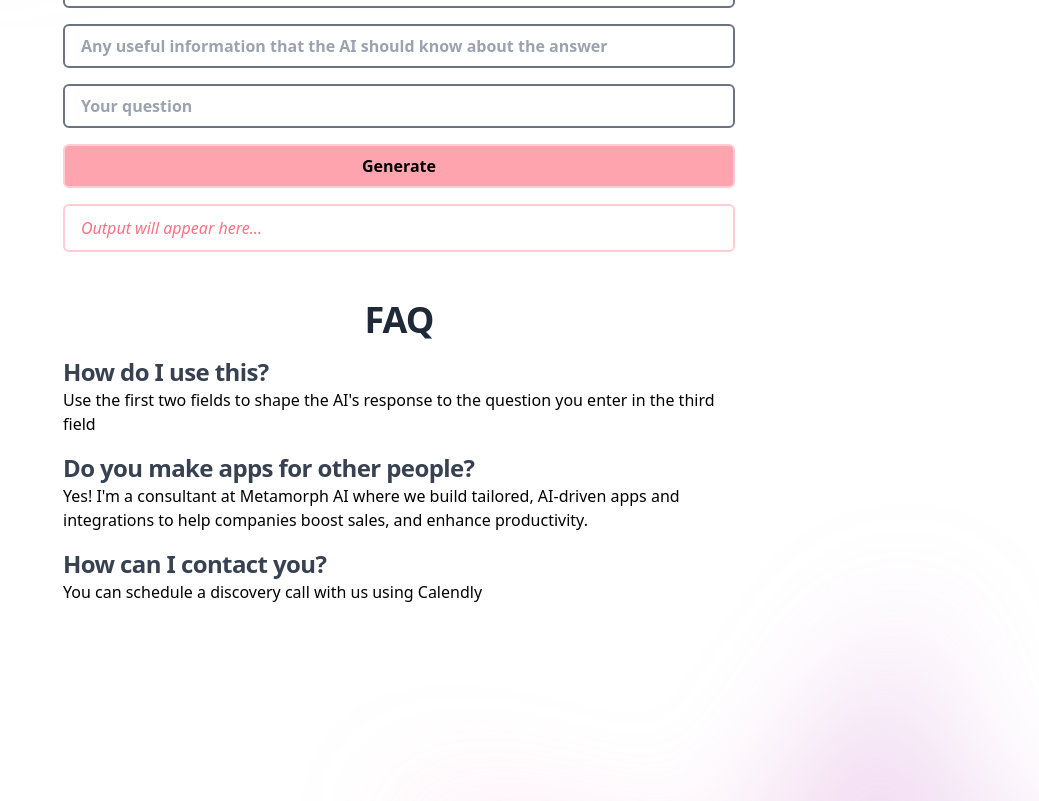
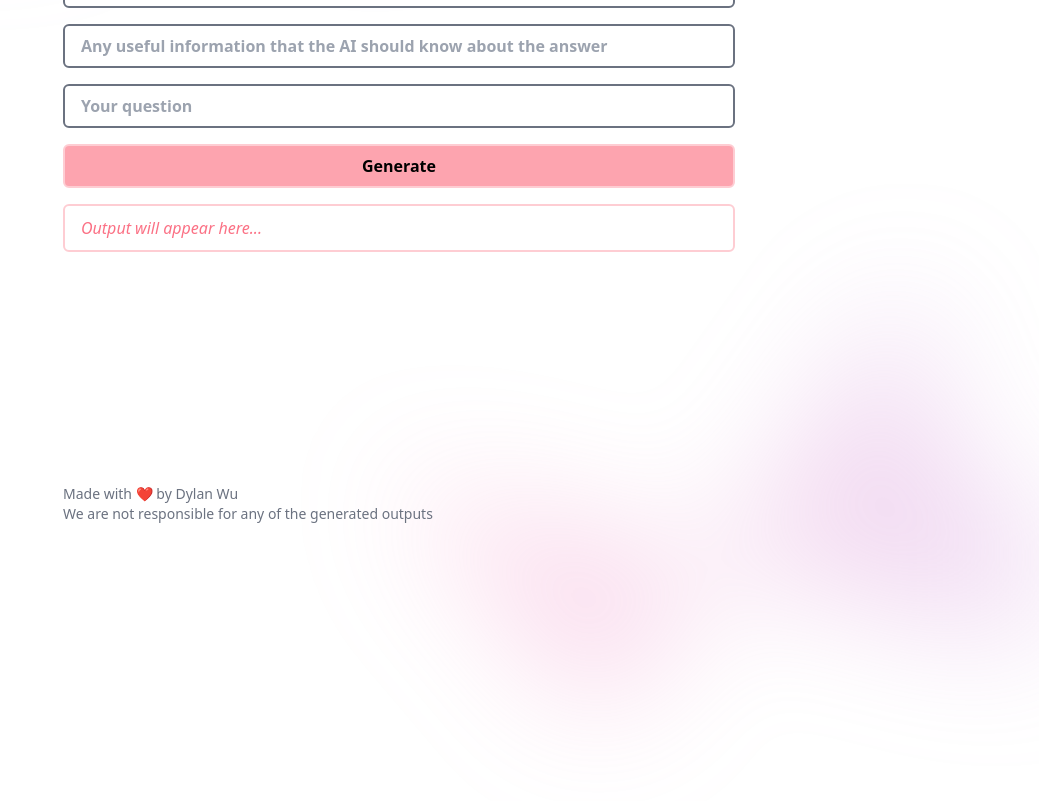
Before and after one commit to dylan-wu/ai-project-template, a Next.js app: page / in a window 1280 px wide. Shown: the part 464-1265 px from the top of the page, without its empty margins (241-1280 px from the left). After the commit the page ends 1186 px from the top, so only its background shows below. Built offline with nearby package versions, Linux system fonts and the light colour scheme.

Commit message:
Remove FAQ

```diff
--- a/pages/index.tsx
+++ b/pages/index.tsx
@@ -60,7 +60,7 @@
             {data.result.content ? data.result.content : "Output will appear here..."}
           </p>
         </div>
-        <div className="flex flex-col gap-4 mb-4">
+        {/* <div className="flex flex-col gap-4 mb-4">
           <h2 className="text-3xl font-bold tracking-tight text-gray-800 sm:text-4xl text-center">
             FAQ
           </h2>
@@ -76,7 +76,7 @@
             <h3 className="text-xl font-bold tracking-tight text-gray-700 sm:text-2xl">How can I contact you?</h3>
             <p>You can <a href="https://calendly.com/d/yng-2f9-7hc/leveraging-the-latest-ai-advancements-a-d">schedule a discovery call</a> with us using Calendly </p>
           </div>
-        </div>
+        </div> */}
         <div className="absolute bottom-0">
           <p className="text-gray-500 text-sm">Made with ❤️ by Dylan Wu</p>
           <p className="text-gray-500 text-sm">We are not responsible for any of the generated outputs</p>
```
